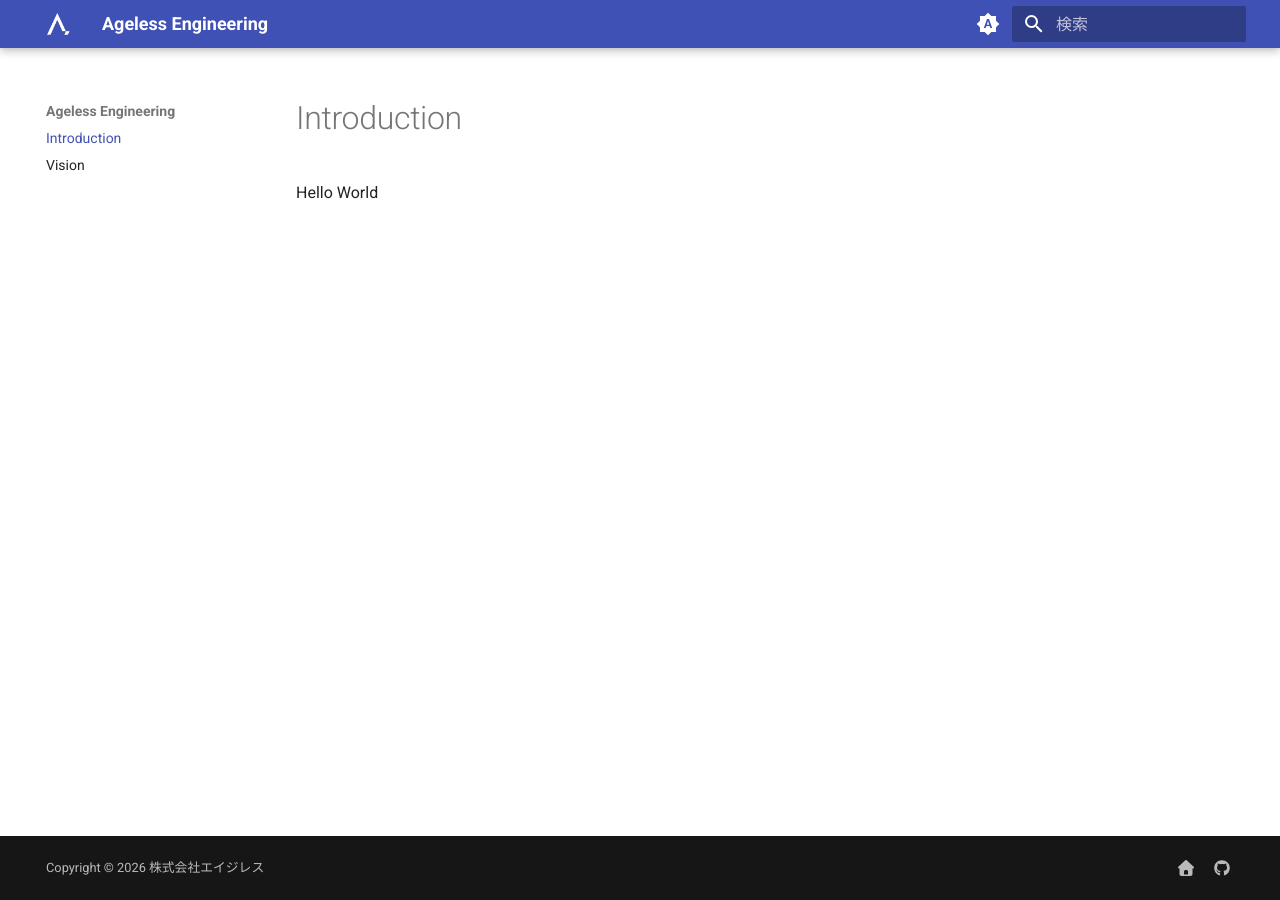
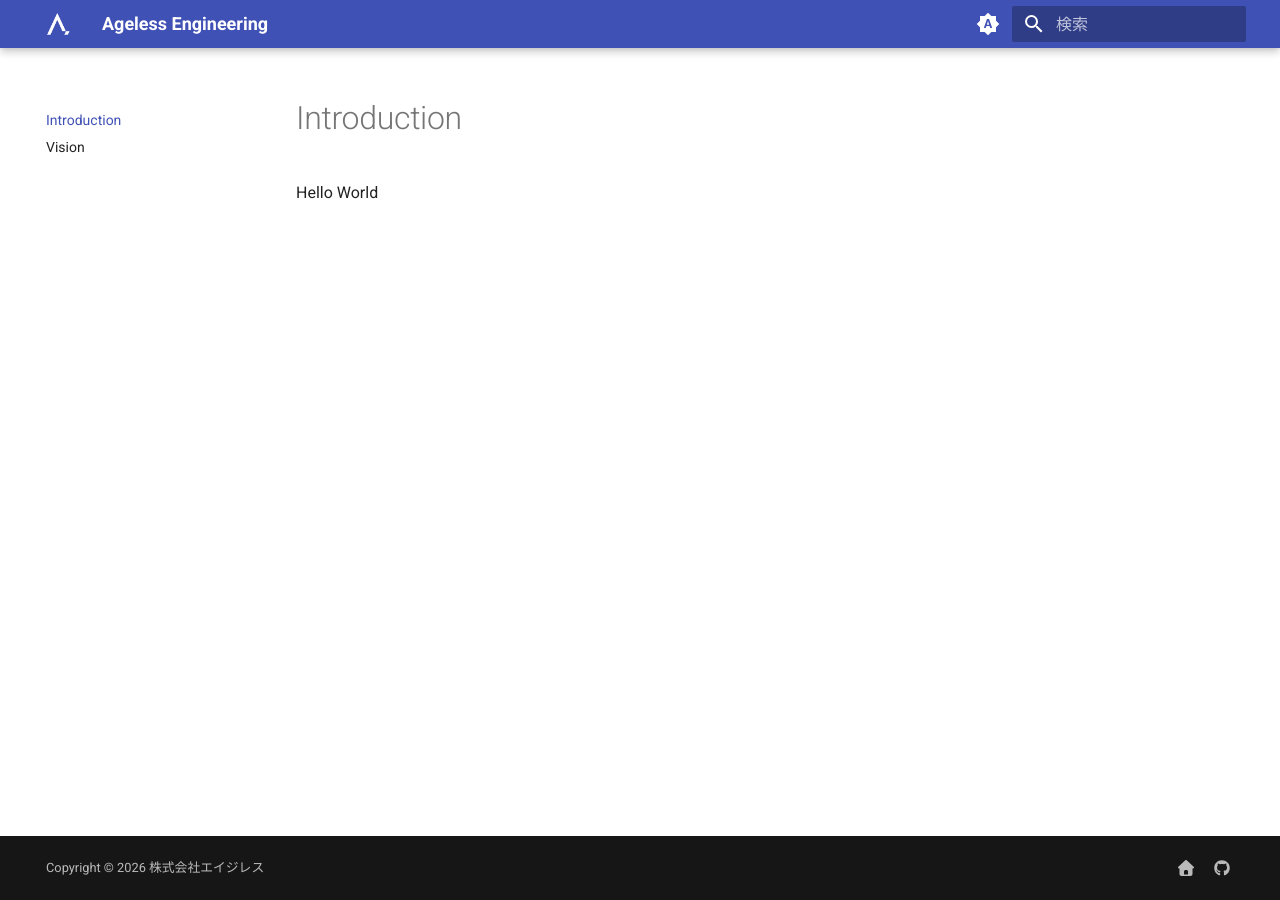
Before and after one commit to ageless-inc/engineering, an MkDocs documentation site: the page built from docs/index.md, in a window 1280 px wide. Built offline with MkDocs 1.6.1 and Material for MkDocs 9.7.7, drawn with Linux system fonts in a browser that asks for light colours.

Commit message:
Hide site name at top of sidebar navigation
Co-Authored-By: Claude Opus 4.8 (1M context) <noreply@anthropic.com>

```diff
--- /dev/null
+++ b/docs/stylesheets/extra.css
@@ -0,0 +1,4 @@
+/* サイドバー（ナビゲーション）のサイト名を非表示 */
+.md-nav--primary > .md-nav__title {
+  display: none;
+}
--- a/mkdocs.yml
+++ b/mkdocs.yml
@@ -36,6 +36,9 @@ theme:
         icon: material/brightness-4
         name: ライトモードへ切り替え
 
+extra_css:
+  - stylesheets/extra.css
+
 plugins:
   - search:
       lang:
```
